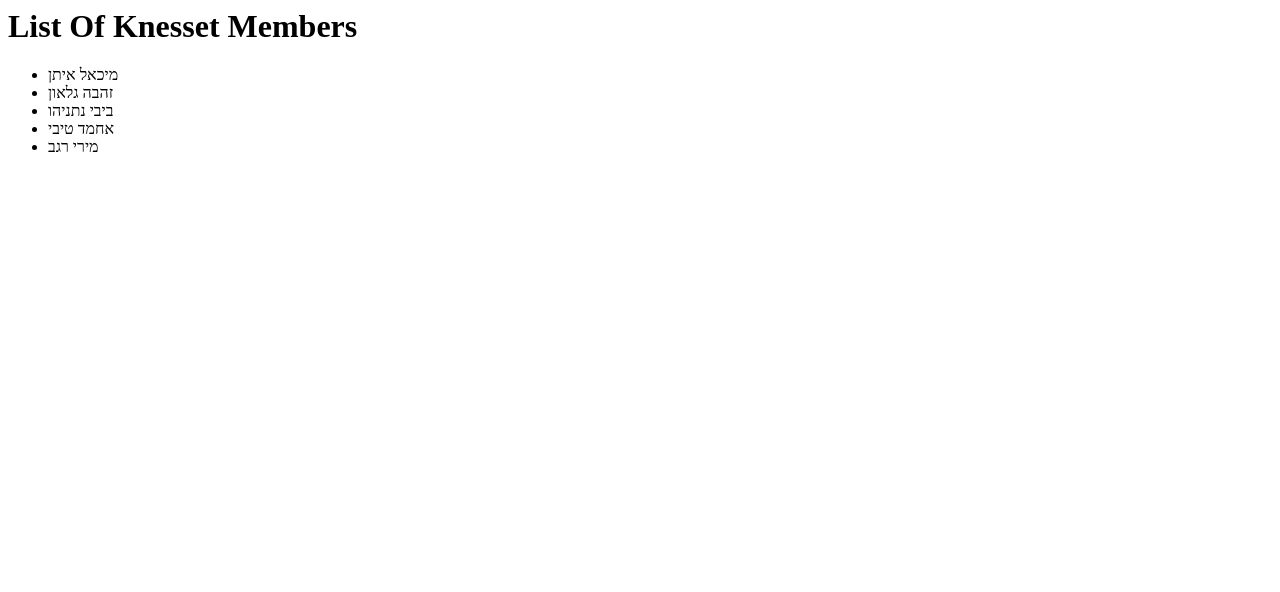
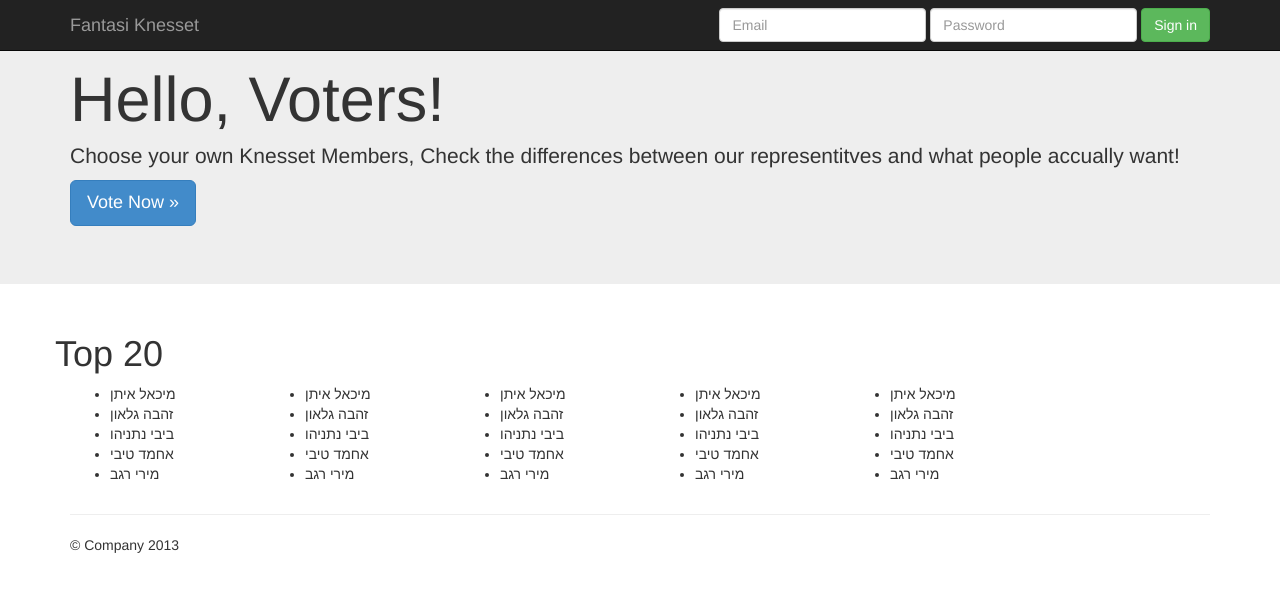
Before and after one commit to AriMeidan/Fantasy-Knesset, a Django app: page / in a window 1280 px wide. Shown: the top 592 px of the page. Run offline with Django 3.2, Linux system fonts and the light colour scheme; data comes from the database, SQL or seed files in the repository; parts of the project's set-up code (start-up, migrations or seed data) failed here and were passed over.

Commit message:
bootstrap shows a list of mk

```diff
--- a/FantasyKnessetWeb/votes/templates/votes/index.html
+++ b/FantasyKnessetWeb/votes/templates/votes/index.html
@@ -1,6 +1,115 @@
-<h1>List Of Knesset Members</h1>
+<!-- <h1>List Of Knesset Members</h1>
 <ul>
 {% for candidate in candidate_list %}
     <li>{{ candidate.name }}</li>
 {% endfor %}
-</ul>
+</ul> -->
+
+{% load static %}
+
+<!DOCTYPE html>
+<html>
+  <head>
+    <title>Fantasi-Knesset</title>
+    <meta name="viewport" content="width=device-width, initial-scale=1.0">
+    <!-- Bootstrap -->
+    <link href="{% static 'css/bootstrap.min.css' %}" rel="stylesheet">
+
+    <!-- HTML5 Shim and Respond.js IE8 support of HTML5 elements and media queries -->
+    <!-- WARNING: Respond.js doesn't work if you view the page via file:// -->
+    <!--[if lt IE 9]>
+      <script src="https://oss.maxcdn.com/libs/html5shiv/3.7.0/html5shiv.js"></script>
+      <script src="https://oss.maxcdn.com/libs/respond.js/1.3.0/respond.min.js"></script>
+    <![endif]-->
+  </head>
+  <body>
+
+
+    <div class="navbar navbar-inverse navbar-fixed-top" role="navigation">
+      <div class="container">
+        <div class="navbar-header">
+          <button type="button" class="navbar-toggle" data-toggle="collapse" data-target=".navbar-collapse">
+            <span class="sr-only">Toggle navigation</span>
+            <span class="icon-bar"></span>
+            <span class="icon-bar"></span>
+            <span class="icon-bar"></span>
+          </button>
+          <a class="navbar-brand" href="#">Fantasi Knesset</a>
+        </div>
+        <div class="navbar-collapse collapse">
+          <form class="navbar-form navbar-right" role="form">
+            <div class="form-group">
+              <input type="text" placeholder="Email" class="form-control">
+            </div>
+            <div class="form-group">
+              <input type="password" placeholder="Password" class="form-control">
+            </div>
+            <button type="submit" class="btn btn-success">Sign in</button>
+          </form>
+        </div><!--/.navbar-collapse -->
+      </div>
+    </div>
+
+    <!-- Main jumbotron for a primary marketing message or call to action -->
+    <div class="jumbotron">
+      <div class="container">
+        <h1>Hello, Voters!</h1>
+        <p>Choose your own Knesset Members, Check the differences between our representitves and what people accually want!</p>
+        <p><a class="btn btn-primary btn-lg" role="button">Vote Now &raquo;</a></p>
+      </div>
+    </div>
+
+    <div class="container">
+      <!-- Example row of columns -->
+      <div class="row">
+      	<h1>Top 20</h1>
+        <div class="col-md-2">
+			<ul>
+			{% for candidate in candidate_list %}
+			    <li>{{ candidate.name }}</li>
+			{% endfor %}
+			</ul>
+		</div>
+        <div class="col-md-2">
+			<ul>
+			{% for candidate in candidate_list %}
+			    <li>{{ candidate.name }}</li>
+			{% endfor %}
+			</ul>
+        </div>
+        <div class="col-md-2">
+			<ul>
+			{% for candidate in candidate_list %}
+			    <li>{{ candidate.name }}</li>
+			{% endfor %}
+			</ul>
+        </div>
+        <div class="col-md-2">
+			<ul>
+			{% for candidate in candidate_list %}
+			    <li>{{ candidate.name }}</li>
+			{% endfor %}
+			</ul>
+       </div>
+        <div class="col-md-2">
+			<ul>
+			{% for candidate in candidate_list %}
+			    <li>{{ candidate.name }}</li>
+			{% endfor %}
+			</ul>
+        </div>
+      </div>
+
+      <hr>
+
+      <footer>
+        <p>&copy; Company 2013</p>
+      </footer>
+    </div> <!-- /container -->
+
+    <!-- jQuery (necessary for Bootstrap's JavaScript plugins) -->
+    <script src="https://code.jquery.com/jquery.js"></script>
+    <!-- Include all compiled plugins (below), or include individual files as needed -->
+    <script src="{% static 'js/bootstrap.min.js' %}"></script>
+  </body>
+</html>
```
